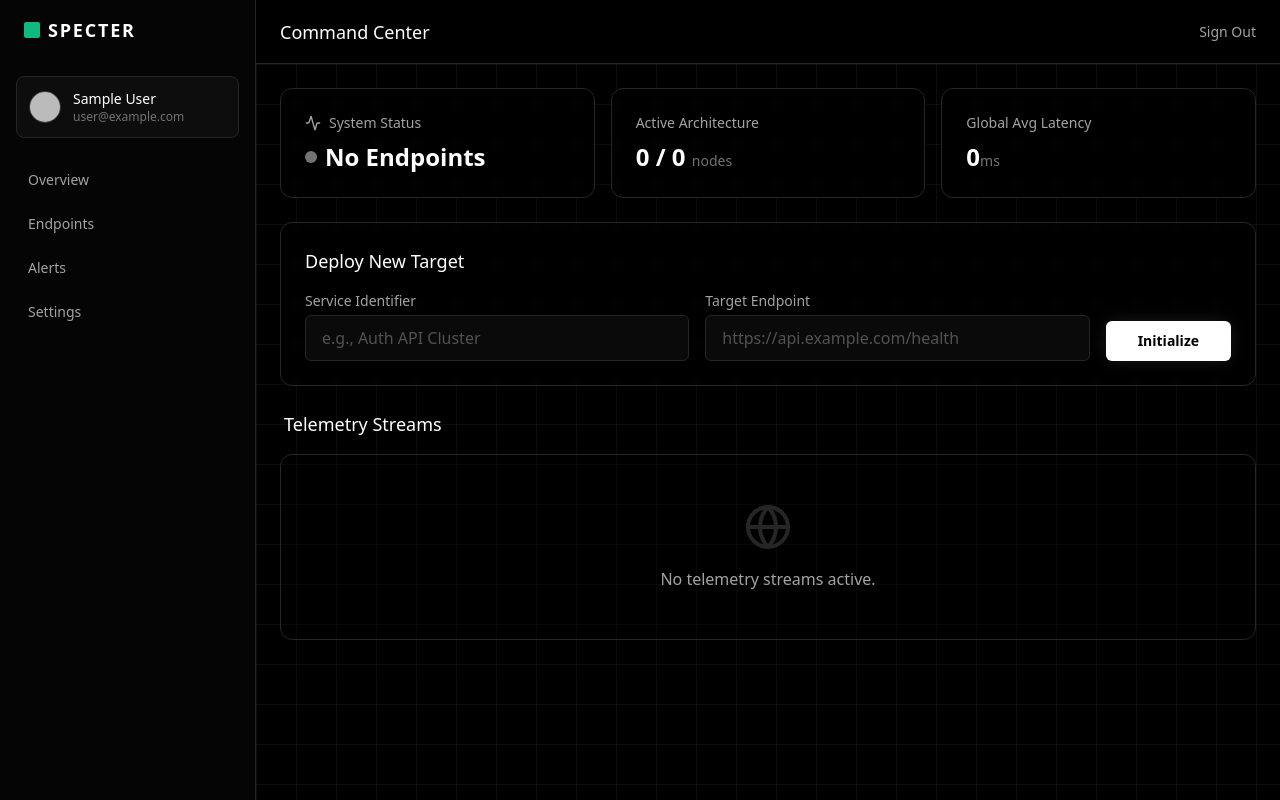
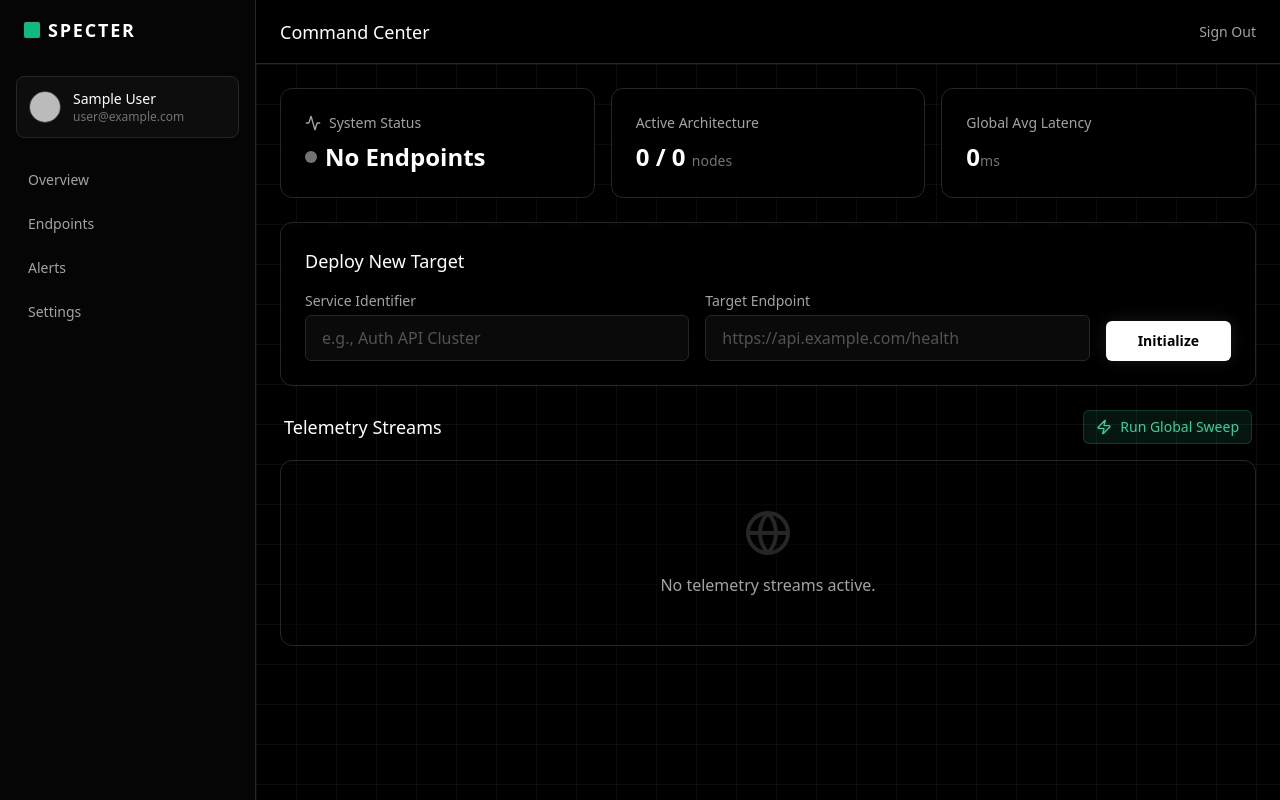
Before and after one commit to hapybeing/Another, a Next.js app: page /dashboard in a window 1280 px wide. Built offline with nearby package versions, Linux system fonts and the light colour scheme; no server answers; the database is empty; sample sign-in values are in the browser's storage.

Commit message:
Update page.tsx

```diff
--- a/app/dashboard/page.tsx
+++ b/app/dashboard/page.tsx
@@ -1,15 +1,14 @@
 import { getServerSession } from "next-auth";
 import { authOptions } from "@/lib/auth";
 import { prisma } from "@/lib/prisma";
-import { addMonitor, deleteMonitor } from "./actions";
+import { addMonitor, deleteMonitor, forceSweep } from "./actions";
 import { TelemetryChart } from "./TelemetryChart";
-import { Activity, Trash2, Globe } from "lucide-react";
+import { Activity, Trash2, Globe, Zap } from "lucide-react";
 import { format } from "date-fns";
 
 export default async function DashboardPage() {
   const session = await getServerSession(authOptions);
 
-  // Fetch monitors AND their last 20 historical logs
   const monitors = await prisma.monitor.findMany({
     where: { userId: session?.user?.id },
     orderBy: { createdAt: 'desc' },
@@ -80,7 +79,17 @@ export default async function DashboardPage() {
 
       {/* The Telemetry Matrix */}
       <div className="space-y-4">
-        <h3 className="text-lg font-medium text-white px-1">Telemetry Streams</h3>
+        <div className="flex items-center justify-between px-1">
+          <h3 className="text-lg font-medium text-white">Telemetry Streams</h3>
+
+          {/* THE NEW GLOBAL SWEEP BUTTON */}
+          <form action={forceSweep}>
+            <button type="submit" className="flex items-center gap-2 text-sm text-emerald-400 hover:text-emerald-300 bg-emerald-400/10 hover:bg-emerald-400/20 border border-emerald-400/20 px-3 py-1.5 rounded-md transition-all">
+              <Zap className="w-4 h-4" /> Run Global Sweep
+            </button>
+          </form>
+        </div>
+
         {monitors.length === 0 ? (
           <div className="rounded-xl border border-neutral-800 bg-black/40 p-12 text-center shadow-xl">
             <Globe className="w-12 h-12 text-neutral-800 mx-auto mb-4" />
@@ -89,7 +98,6 @@ export default async function DashboardPage() {
         ) : (
           <div className="grid grid-cols-1 lg:grid-cols-2 gap-4">
             {monitors.map((service) => {
-              // Format data for the chart
               const chartData = service.logs.map(log => ({
                 time: format(new Date(log.createdAt), 'HH:mm'),
                 ping: log.ping
@@ -119,7 +127,6 @@ export default async function DashboardPage() {
                     </div>
                   </div>
 
-                  {/* The Chart */}
                   <div className="mb-4">
                      <TelemetryChart data={chartData} />
                   </div>
```
